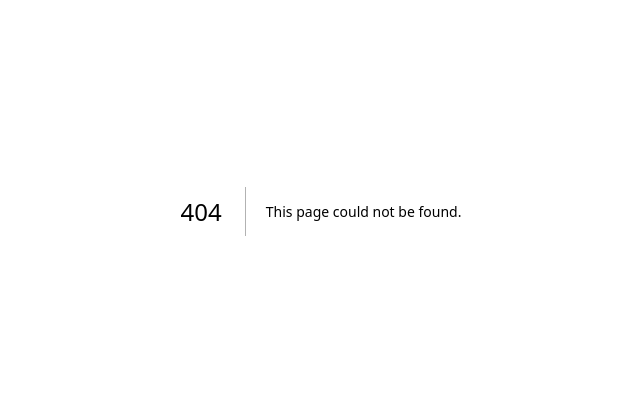
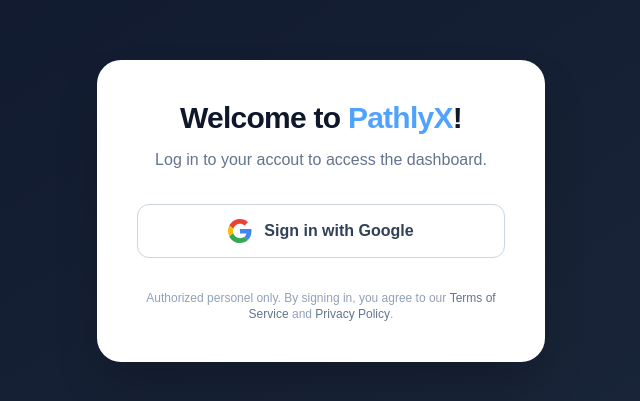
Before and after one commit to JanJus7/PathlyX, a Next.js app: page /login in a window 1280 px wide. Before the commit this address had no page. Shown: the part 189-590 px from the top of the page, without its empty margins (319-959 px from the left). Built offline with nearby package versions, Linux system fonts and the light colour scheme.

Commit message:
first prototype login panel

```diff
--- a/app/components/HeroSection.tsx
+++ b/app/components/HeroSection.tsx
@@ -12,7 +12,7 @@
           Innovative delivery app for your buisness. Streamline operations, boost efficiency, and enhance customer satisfaction with our cutting-edge solution.
         </p>
         <a
-          href="#login"
+          href="/login"
           className="bg-blue-600 hover:bg-blue-700 text-white font-semibold py-3 px-6 rounded-lg shadow-lg transition duration-300"
         >
           Log In
--- /dev/null
+++ b/app/login/page.tsx
@@ -0,0 +1,45 @@
+"use client";
+
+import { signIn } from "next-auth/react";
+
+export default function LoginPage() {
+  return (
+    <div className="min-h-screen flex items-center justify-center bg-linear-to-br from-slate-900 to-slate-800 p-4">
+      <div className="bg-white p-10 rounded-3xl shadow-2xl max-w-md w-full text-center space-y-8">
+        <div className="space-y-3">
+          <h1 className="text-3xl font-extrabold text-slate-900 tracking-tight">
+            Welcome to {" "}<a className="text-blue-400">PathlyX</a>!
+          </h1>
+          <p className="text-slate-500 font-medium">
+            Log in to your accout to access the dashboard.
+          </p>
+        </div>
+
+        <button
+          onClick={() => signIn("google", { callbackUrl: "/dashboard" })}
+          className="w-full flex items-center justify-center gap-3 bg-white border border-slate-300 hover:bg-slate-50 hover:shadow-md text-slate-700 font-semibold py-3.5 px-4 rounded-xl transition-all duration-200"
+        >
+          <svg className="w-6 h-6" viewBox="0 0 48 48">
+            <path fill="#EA4335" d="M24 9.5c3.54 0 6.71 1.22 9.21 3.6l6.85-6.85C35.9 2.38 30.47 0 24 0 14.62 0 6.51 5.38 2.56 13.22l7.98 6.19C12.43 13.72 17.74 9.5 24 9.5z"/>
+            <path fill="#4285F4" d="M46.98 24.55c0-1.57-.15-3.09-.38-4.55H24v9.02h12.94c-.58 2.96-2.26 5.48-4.78 7.18l7.73 6c4.51-4.18 7.09-10.36 7.09-17.65z"/>
+            <path fill="#FBBC05" d="M10.53 28.59c-.48-1.45-.76-2.99-.76-4.59s.27-3.14.76-4.59l-7.98-6.19C.92 16.46 0 20.12 0 24c0 3.88.92 7.54 2.56 10.78l7.97-6.19z"/>
+            <path fill="#34A853" d="M24 48c6.48 0 11.93-2.13 15.89-5.81l-7.73-6c-2.15 1.45-4.92 2.3-8.16 2.3-6.26 0-11.57-4.22-13.47-9.91l-7.98 6.19C6.51 42.62 14.62 48 24 48z"/>
+          </svg>
+          Sign in with Google
+        </button>
+
+        {/* TODO: Add terms of service and privacy policy */}
+        <p className="text-xs text-slate-400 mt-4">
+          Authorized personel only. By signing in, you agree to our{" "}
+          <a href="#" className="text-slate-500 hover:text-slate-700 font-medium">
+            Terms of Service
+          </a>{" "}
+          and{" "}
+          <a href="#" className="text-slate-500 hover:text-slate-700 font-medium">
+            Privacy Policy
+          </a>.
+        </p>
+      </div>
+    </div>
+  );
+}
```
Also changed, not shown: 1 other file (tests, documents, lock files or other folders).
